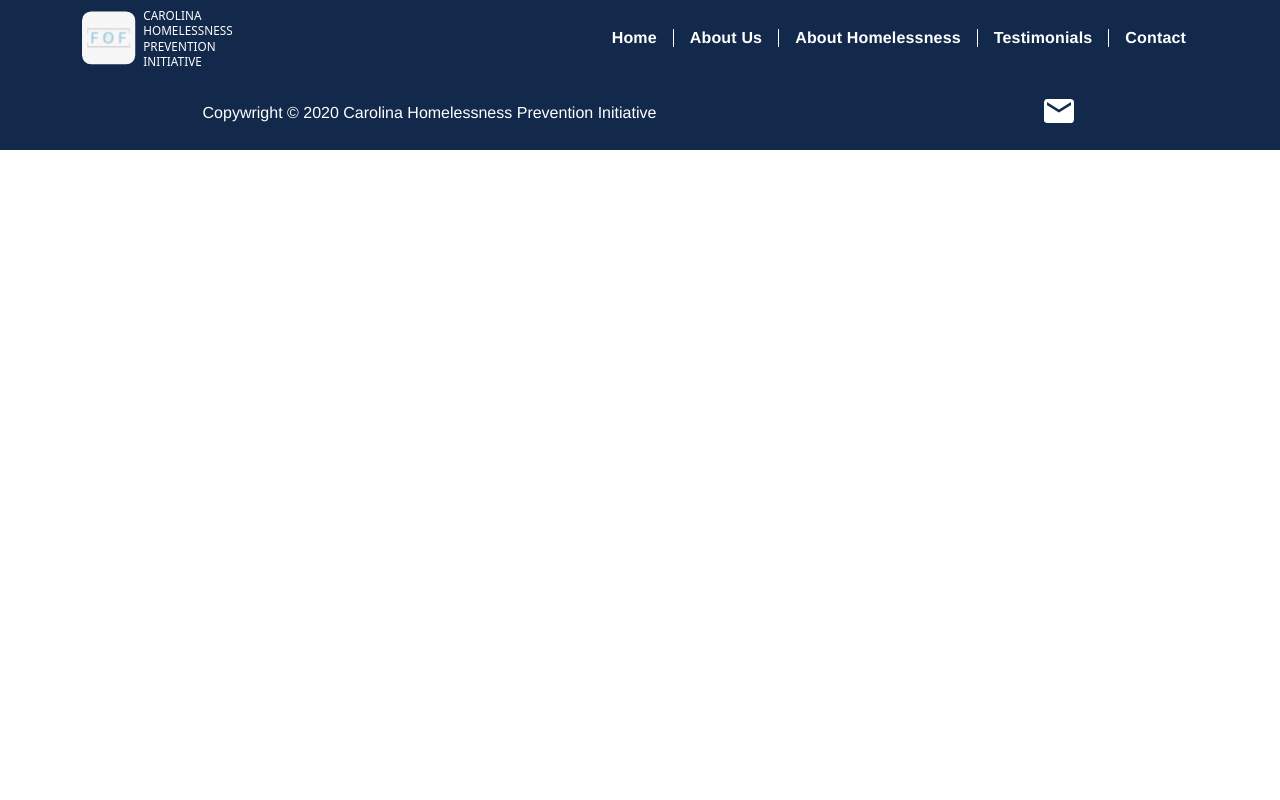
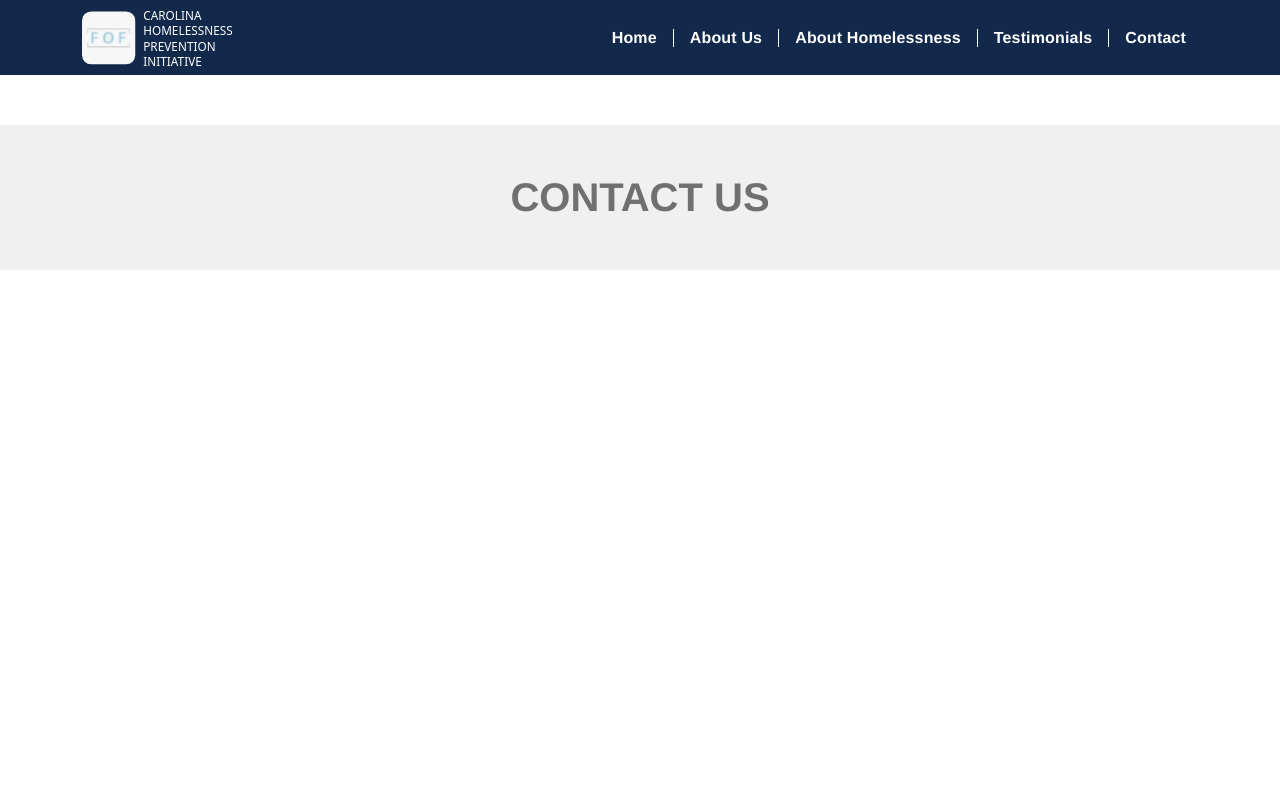
Before and after one commit to web-dev-carolina/CHPI, a React (Create React App) app in the folder chpi-website/: page /Contact in a window 1280 px wide. Shown: the top 800 px of the page. Built offline with nearby package versions, Linux system fonts and the light colour scheme.

Commit message:
Started contact page css/js

```diff
--- a/chpi-website/package.json
+++ b/chpi-website/package.json
@@ -6,6 +6,7 @@
     "@testing-library/jest-dom": "^4.2.4",
     "@testing-library/react": "^9.5.0",
     "@testing-library/user-event": "^7.2.1",
+    "emailjs-com": "^2.6.3",
     "react": "^16.13.1",
     "react-dom": "^16.13.1",
     "react-router-dom": "^5.2.0",
--- a/chpi-website/src/CSS/Contact.css
+++ b/chpi-website/src/CSS/Contact.css
@@ -1,3 +1,58 @@
 .contact {
     margin-top: 75px;
+    position: relative;
+    min-height: calc(100vh + 10px);
+    text-align: center;
+    color: #707070;
+    background-color: #ffffff;
+    background-position: center;
+    background-size: cover;
+    width: 100%;
 }
+
+.wrapper {
+    position: relative;
+    width: 100%;
+    padding: 50px 0 0 0;
+    text-align: center;
+}
+
+.title {
+    font-weight: 700;
+    margin-top: 0;
+    margin-bottom: 60px;
+    text-transform: uppercase;
+    font-size: 2.5rem;
+    background-color: #F0F0F0;
+    padding: 50px 0 50px 0;
+
+}
+
+.content {
+    font-size: 1.7rem;
+    line-height: 2rem;
+    padding: 0 6% 15% 6%;
+}
+
+@media screen and (min-width: 960px){
+    .title {
+        margin-bottom: 130px;
+    }
+
+    .content {
+        font-size: 2rem;
+        padding: 0 20% 10% 20%;
+        line-height: 2.2rem;
+    }
+}
+
+@media only screen and (max-width: 320px){
+    .title {
+        width: 110%;
+    }
+
+    .content {
+        width: 110%;
+    }
+
+}
--- a/chpi-website/src/Component/Contact.js
+++ b/chpi-website/src/Component/Contact.js
@@ -1,11 +1,268 @@
+// import React, { Component } from 'react';
+// import emailjs from 'emailjs-com';
+
+// // Email validation
+// const emailRegex = RegExp(/^[a-zA-Z0-9.!#$%&'*+/=?^_`{|}~-]+@[a-zA-Z0-9-]+(?:\.[a-zA-Z0-9-]+)*$/);
+
+// // Form validation
+// const formValid = ({ formErrors, ...rest }) => {
+//   let valid = true;
+
+//   // Validate form errors being empty
+//   Object.values(formErrors).forEach((val) => {
+//     val.length > 0 && (valid = false);
+//   });
+
+//   // Validate the form was filled out
+//   Object.values(rest).forEach((val) => {
+//     val === '' && (valid = false);
+//   });
+
+//   return valid;
+// };
+
+// class ContactForm extends Component {
+//   constructor(props) {
+//     super(props);
+//     this.state = {
+//       name: '',
+//       email: '',
+//       subject: '',
+//       message: '',
+//       formErrors: {
+//         name: '',
+//         email: '',
+//         subject: '',
+//         message: '',
+//       },
+//     };
+//   }
+//   handleSubmit = (e) => {
+//     e.preventDefault();
+
+//     if (formValid(this.state)) {
+//       // Handle form validation success
+//       const { name, email, subject, message } = this.state;
+
+//       // Set template params
+//       let templateParams = {
+//         name: name,
+//         email: email,
+//         subject: subject,
+//         message: message,
+//       };
+//       emailjs.send('YOUR_SERVICE_ID', 'YOUR_TEMPLATE_ID', templateParams, 'userID');
+
+//       console.log(`
+//         --SUBMITTING--
+//         Name: ${name}
+//         Email: ${email}
+//         Subject: ${subject}
+//         Message: ${message}
+//       `);
+
+//       this.resetForm();
+//     } else {
+//       // Handle form validation failure
+//       console.error('FORM INVALID - DISPLAY ERROR MESSAGE');
+//     }
+//   };
+
+//   // Function to reset form
+//   resetForm() {
+//     this.setState({
+//       name: '',
+//       email: '',
+//       subject: '',
+//       message: '',
+//     });
+//   }
+
+//   handleChange = (e) => {
+//     e.preventDefault();
+//     const { name, value } = e.target;
+//     let formErrors = { ...this.state.formErrors };
+
+//     switch (name) {
+//       case 'name':
+//         formErrors.name = value.length < 1 ? 'Please enter your name.' : '';
+//         break;
+//       case 'email':
+//         formErrors.email = emailRegex.test(value) ? '' : 'Please enter a valid email address.';
+//         break;
+//       case 'subject':
+//         formErrors.subject = value.length < 1 ? 'Please enter a subject.' : '';
+//         break;
+//       case 'message':
+//         formErrors.message = value.length < 1 ? 'Please enter a message' : '';
+//         break;
+//       default:
+//         break;
+//     }
+//     this.setState({ formErrors, [name]: value });
+//   };
+
+//   render() {
+//     const { formErrors } = this.state;
+
+//     return (
+//       <div className='ContactForm'>
+//         <form id='contact-form' onSubmit={this.handleSubmit} noValidate>
+//           <div className='row'>
+//             <div className='col-6'>
+//               <input
+//                 type='text'
+//                 name='name'
+//                 value={this.state.name}
+//                 className={`form-control formInput ${formErrors.name.length > 0 ? 'error' : null}`}
+//                 onChange={this.handleChange}
+//                 placeholder='Name'
+//                 noValidate
+//               ></input>
+//               {formErrors.name.length > 0 && (
+//                 <span className='errorMessage'>{formErrors.name}</span>
+//               )}
+//             </div>
+
+//             <div className='col-6'>
+//               <input
+//                 type='email'
+//                 name='email'
+//                 value={this.state.email}
+//                 className={`form-control formInput ${formErrors.email.length > 0 ? 'error' : null}`}
+//                 onChange={this.handleChange}
+//                 placeholder='Email'
+//                 noValidate
+//               ></input>
+//               {formErrors.email.length > 0 && (
+//                 <span className='errorMessage'>{formErrors.email}</span>
+//               )}
+//             </div>
+//           </div>
+
+//           <div className='row'>
+//             <div className='col-6'>
+//               <input
+//                 type='subject'
+//                 name='subject'
+//                 value={this.state.subject}
+//                 className={`form-control formInput ${
+//                   formErrors.subject.length > 0 ? 'error' : null
+//                 }`}
+//                 onChange={this.handleChange}
+//                 placeholder='Subject'
+//                 noValidate
+//               ></input>
+//               {formErrors.subject.length > 0 && (
+//                 <span className='errorMessage'>{formErrors.subject}</span>
+//               )}
+//             </div>
+
+//             <div className='col-6'>
+//               <textarea
+//                 rows='5'
+//                 name='message'
+//                 value={this.state.message}
+//                 className={`form-control formInput ${
+//                   formErrors.message.length > 0 ? 'error' : null
+//                 }`}
+//                 onChange={this.handleChange}
+//                 placeholder='Message'
+//                 noValidate
+//               ></textarea>
+//               {formErrors.message.length > 0 && (
+//                 <span className='errorMessage'>{formErrors.message}</span>
+//               )}
+//             </div>
+//           </div>
+//           <button className='submit-btn' type='submit'>
+//             Submit
+//           </button>
+//         </form>
+//       </div>
+//     );
+//   }
+// }
+
+// export default ContactForm;
+
 import React from 'react'
 import '../CSS/Contact.css';
+
 
 function Contact(){
     return (
         <div className="contact">
-
+            <div className="wrapper">
+                <div className="title">
+                    <h1>Contact Us</h1>
+                </div>
+                {/* <div className="content">
+                    <h4> A UNC student-founded platform to keep Chapel Hill's most vulnerable residents from becoming homeless and to educate the UNC community about the underlying causes of mass homelessness.
+                    In Chapel Hill, we are the only source of diversion funding - the most immediate and research-backed means to prevent homelessness.</h4>
+                </div> */}
+            </div>
         </div>
     )
 }
+
+// (function ($) {
+//     "use strict";
+
+
+
+
+
+//     /*==================================================================
+//     [ Validate ]*/
+//     var input = $('.validate-input .input100');
+
+//     $('.validate-form').on('submit',function(){
+//         var check = true;
+
+//         for(var i=0; i<input.length; i++) {
+//             if(validate(input[i]) == false){
+//                 showValidate(input[i]);
+//                 check=false;
+//             }
+//         }
+
+//         return check;
+//     });
+
+
+//     $('.validate-form .input100').each(function(){
+//         $(this).focus(function(){
+//            hideValidate(this);
+//         });
+//     });
+
+//     function validate (input) {
+//         if($(input).attr('type') == 'email' || $(input).attr('name') == 'email') {
+//             if($(input).val().trim().match(/^([a-zA-Z0-9_\-\.]+)@((\[[0-9]{1,3}\.[0-9]{1,3}\.[0-9]{1,3}\.)|(([a-zA-Z0-9\-]+\.)+))([a-zA-Z]{1,5}|[0-9]{1,3})(\]?)$/) == null) {
+//                 return false;
+//             }
+//         }
+//         else {
+//             if($(input).val().trim() == ''){
+//                 return false;
+//             }
+//         }
+//     }
+
+//     function showValidate(input) {
+//         var thisAlert = $(input).parent();
+
+//         $(thisAlert).addClass('alert-validate');
+//     }
+
+//     function hideValidate(input) {
+//         var thisAlert = $(input).parent();
+
+//         $(thisAlert).removeClass('alert-validate');
+//     }
+
+
+// })(jQuery);
+
 export default Contact;
```
Also changed, not shown: 1 other file (tests, documents, lock files or other folders).
